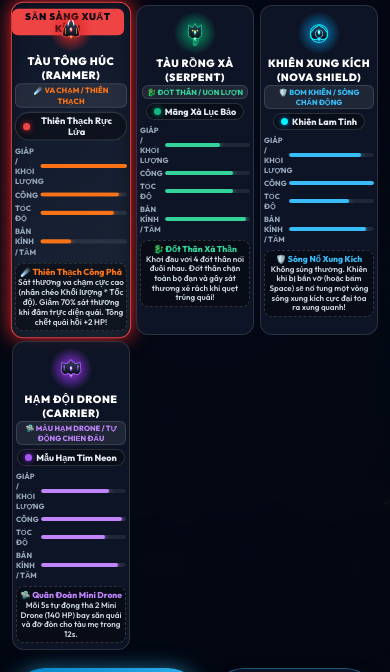
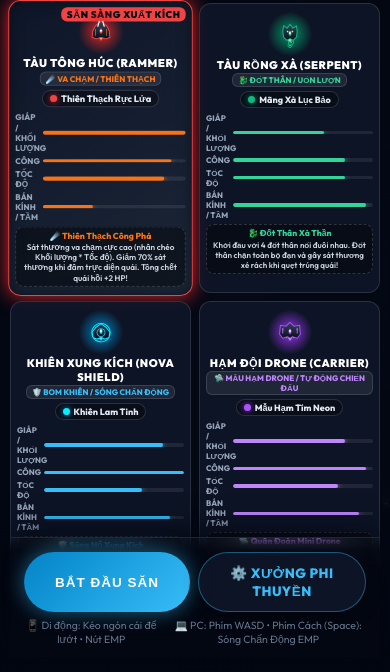
Before and after one commit to ducloihoangsea-rgb/cosmic-survivors, a website: page index.html in a window 390 px wide. Shown: the part 172-844 px from the top of the page. Drawn offline with Linux system fonts and the light colour scheme.

Commit message:
fix(ui): fix start and hangar buttons visibility on mobile and PC

```diff
--- a/src/style.css
+++ b/src/style.css
@@ -857,12 +857,16 @@ body.in-modal #horde-alert {
   text-align: center;
   display: flex !important;
   flex-direction: column !important;
-  justify-content: space-between !important;
+  justify-content: flex-start !important;
   align-items: center !important;
-  padding: max(8px, env(safe-area-inset-top)) 12px max(10px, env(safe-area-inset-bottom)) 12px !important;
-  overflow: hidden !important;
+  padding: max(8px, env(safe-area-inset-top)) 10px max(14px, env(safe-area-inset-bottom)) 10px !important;
+  overflow-y: auto !important;
+  overflow-x: hidden !important;
+  -webkit-overflow-scrolling: touch !important;
   height: 100% !important;
+  min-height: 100% !important;
   width: 100% !important;
+  box-sizing: border-box !important;
 }
 
 .start-header-section {
@@ -940,16 +944,24 @@ body.in-modal #horde-alert {
   margin-top: 1px;
 }
 
-/* START FOOTER (Pinned at bottom) */
+/* START FOOTER (Sticky & always visible on Mobile and PC) */
 .start-footer-section {
+  position: sticky;
+  bottom: 0;
+  display: flex;
+  flex-direction: column;
+  align-items: center;
+  width: 100%;
+  max-width: 480px;
+  padding: 10px 14px max(12px, env(safe-area-inset-bottom)) 14px;
+  background: linear-gradient(to top, rgba(3, 7, 18, 0.98) 75%, rgba(3, 7, 18, 0.85) 90%, transparent 100%);
+  backdrop-filter: blur(10px);
+  -webkit-backdrop-filter: blur(10px);
+  z-index: 40;
   flex-shrink: 0;
-  display: flex;
-  flex-direction: column;
-  align-items: center;
-  width: 100%;
-  max-width: 440px;
-  padding-top: 4px;
-  z-index: 10;
+  margin-top: auto;
+  border-top: 1px solid rgba(56, 189, 248, 0.2);
+  box-shadow: 0 -8px 24px rgba(3, 7, 18, 0.7);
 }
 
 .control-tips {
@@ -2375,8 +2387,8 @@ body:not(.theme-light) .meter-total-val {
 ========================================= */
 .ship-select-container {
   width: 100%;
-  max-width: 600px;
-  margin: 10px 0 14px 0;
+  max-width: 1040px;
+  margin: 4px 0 8px 0;
   display: flex;
   flex-direction: column;
   align-items: center;
@@ -2406,8 +2418,8 @@ body:not(.theme-light) .meter-total-val {
 
 .ship-selector-box {
   display: grid;
-  grid-template-columns: repeat(3, 1fr);
-  gap: 10px;
+  grid-template-columns: repeat(4, 1fr);
+  gap: 12px;
   width: 100%;
 }
 
@@ -2571,51 +2583,66 @@ body:not(.theme-light) .meter-total-val {
 }
 
 /* Mobile Responsiveness for Start Screen Ship Cards */
-@media (max-width: 600px) {
+@media (max-width: 768px) {
   .ship-select-container {
     max-width: 100%;
-    margin: 6px 0 10px 0;
+    margin: 4px 0 6px 0;
   }
   .ship-selector-box {
-    grid-template-columns: repeat(3, 1fr);
-    gap: 6px;
+    grid-template-columns: repeat(2, 1fr);
+    gap: 8px;
   }
   .ship-card {
-    padding: 6px 3px;
+    padding: 8px 6px;
     border-radius: 12px;
   }
   .ship-canvas-wrap {
-    width: 42px;
-    height: 42px;
+    width: 44px;
+    height: 44px;
     margin-bottom: 2px;
   }
   .ship-canvas-wrap canvas {
-    width: 42px !important;
-    height: 42px !important;
+    width: 44px !important;
+    height: 44px !important;
   }
   .ship-card-name {
-    font-size: 10.5px;
+    font-size: 11px;
     margin-bottom: 1px;
   }
   .ship-card-role {
-    font-size: 7.5px;
-    padding: 1px 4px;
+    font-size: 8px;
+    padding: 1px 5px;
     margin-bottom: 4px;
   }
+  .ship-stat-bars {
+    gap: 2.5px;
+    margin-bottom: 4px;
+  }
   .stat-mini-row {
-    font-size: 7.5px;
+    font-size: 8px;
     gap: 3px;
   }
   .stat-mini-lbl {
-    width: 22px;
+    width: 24px;
+  }
+  .stat-mini-track {
+    height: 3.5px;
   }
   .ship-trait-pill {
     font-size: 8px;
-    padding: 3px 2px;
-    line-height: 1.2;
+    padding: 3px 4px;
+    line-height: 1.25;
   }
   .ship-trait-pill b {
     font-size: 8.5px;
+  }
+  .start-btn-group, .gameover-btn-group {
+    gap: 8px;
+  }
+  .start-btn-group .btn-primary, .gameover-btn-group .btn-primary,
+  .start-btn-group .btn-secondary, .gameover-btn-group .btn-secondary {
+    padding: 11px 12px !important;
+    font-size: 13.5px !important;
   }
 }
 
```
